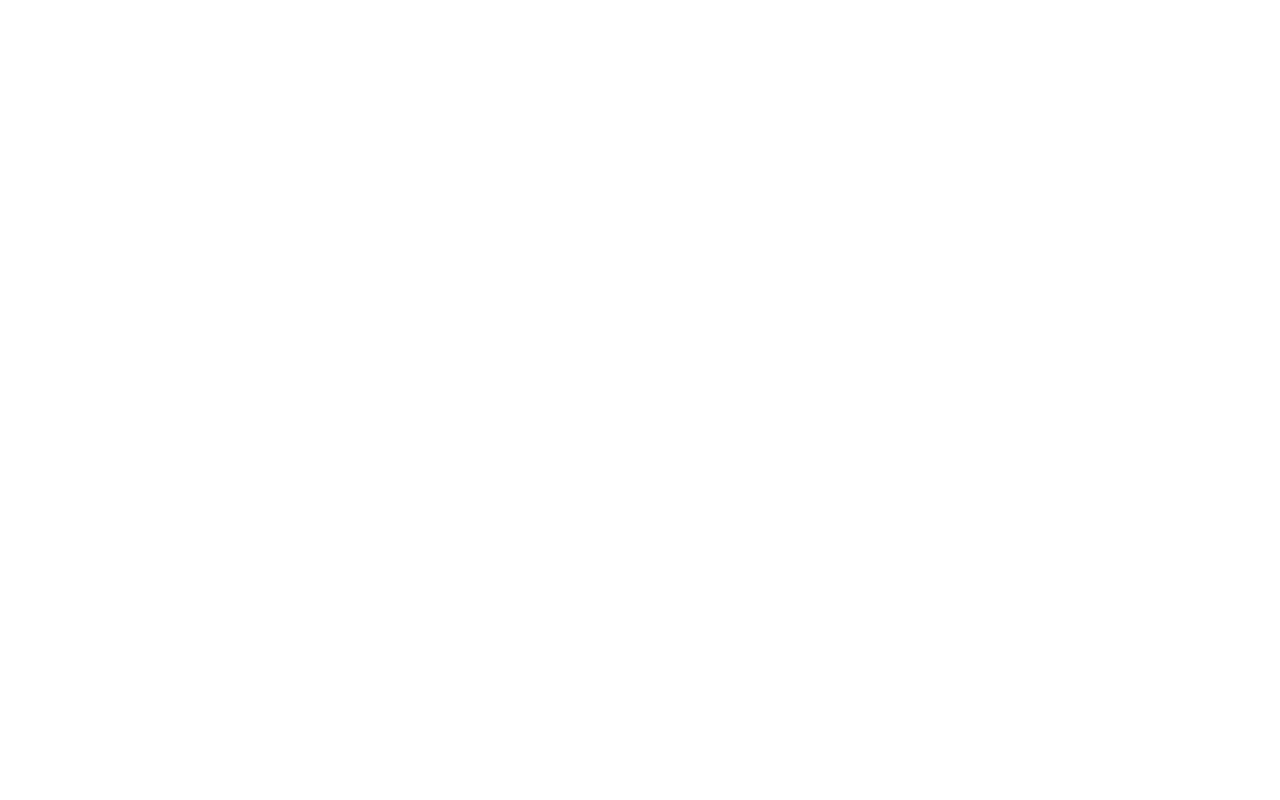
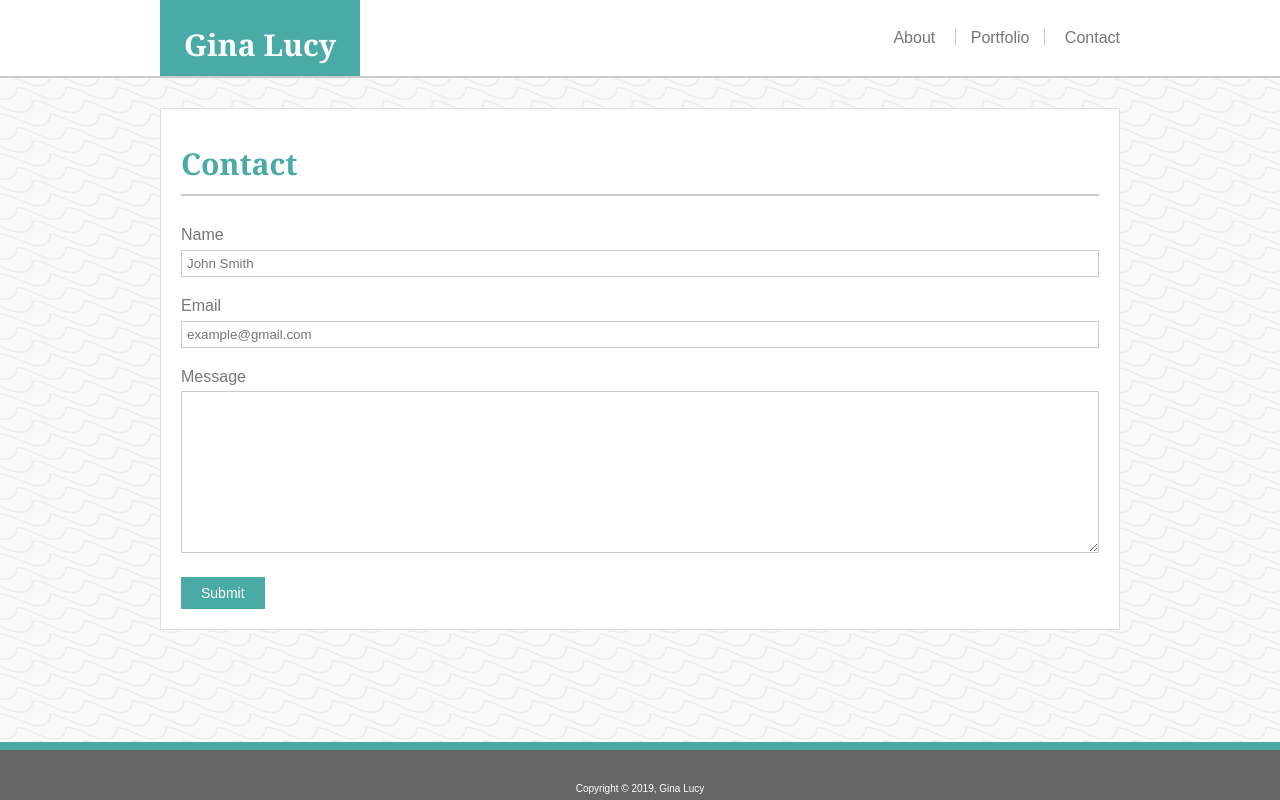
Before and after one commit to grlucy/URHomework1-Portfolio, a plain HTML site: page contact.html in a window 1280 px wide. Drawn offline with Linux system fonts and the light colour scheme.

Commit message:
added content & styled contact page

```diff
--- a/assets/css/style.css
+++ b/assets/css/style.css
@@ -54,7 +54,7 @@ h1 {
     background-color: white;
     border: 1px solid #ddd;
     margin: 30px auto;
-    padding: 0 20px;
+    padding: 0 20px 20px 20px;
 }
 h2 {
     font-family: 'Georgia', Times, 'Times New Roman', serif;
@@ -62,11 +62,6 @@ h2 {
     font-size: 30px;
     line-height: 2;
     border-bottom: 2px solid #ccc;
-}
-.headshot {
-    float: left;
-    width: 160px;
-    margin: 0 35px 15px 0;
 }
 p {
     font-family: 'Arial', 'Helvetica Neue', Helvetica, sans-serif;
@@ -92,3 +87,39 @@ footer {
     color: white;
     font-size: 10px;
 }
+
+/* About page */
+.headshot {
+    float: left;
+    width: 160px;
+    margin: 0 35px 15px 0;
+}
+
+/* Contact page */
+#full-name, #email {
+    width: 100%;
+    box-sizing: border-box;
+    margin-bottom:15px;
+    padding: 5px;
+    border: 1px solid #ccc;
+}
+textarea {
+    width: 100%;
+    box-sizing: border-box;
+    padding: 5px;
+    border: 1px solid #ccc;
+    margin-bottom:15px;
+}
+.clickme {
+    border:none;
+    background-color:#4aaaa5;
+    padding: 8px 20px;
+    color: white;
+    font-family: 'Arial', 'Helvetica Neue', Helvetica, sans-serif;
+    font-size: 14px;
+}
+form {
+    font-family: 'Arial', 'Helvetica Neue', Helvetica, sans-serif;
+    color: #777;
+    line-height: 1.75;
+}
--- a/contact.html
+++ b/contact.html
@@ -0,0 +1,53 @@
+<!DOCTYPE html>
+<html lang="en">
+<head>
+    <meta charset="UTF-8">
+    <meta name="viewport" content="width=device-width, initial-scale=1.0">
+    <meta http-equiv="X-UA-Compatible" content="ie=edge">
+    <title>Contact Gina Lucy</title>
+    <link rel="stylesheet" type="text/css" href="./assets/css/style.css">
+</head>
+<body>
+    <div class="wrapper">
+            <header>
+                    <div class="container">
+                            <h1>Gina Lucy</h1>
+                            <ul class="navbar">
+                                <li class="nav-start"><a href="./index.html">About</a></li>
+                                <li class="nav-mid"><a href="./portfolio.html">Portfolio</a></li>
+                                <li class="nav-end"><a href="./contact.html">Contact</a></li>
+                            </ul>
+                    </div>
+                </header>
+                <section>
+                    <div class="container">
+                        <div class="main-content">
+                            <h2>Contact</h2>
+                            <form>
+                                Name
+                                <br />
+                                <input type="text" name="full-name" id="full-name" placeholder="John Smith">
+                                <br />
+                                Email
+                                <br />
+                                <input type="text" name="email" id="email" placeholder="example@gmail.com">
+                                <br />
+                                Message
+                                <br />
+                                <textarea name="message" id="message" rows="10"></textarea>
+                                <br />
+                                <input type="submit" class="clickme" value="Submit" />
+                            </form>
+                        </div>
+                    </div>
+                </section>
+    </div>
+    <footer>
+        <div class="container">
+            <div class="center-text">
+                    <p class="copyright">Copyright &copy; 2019, Gina Lucy</p>
+            </div>
+        </div>
+    </footer>
+</body>
+</html>
```
